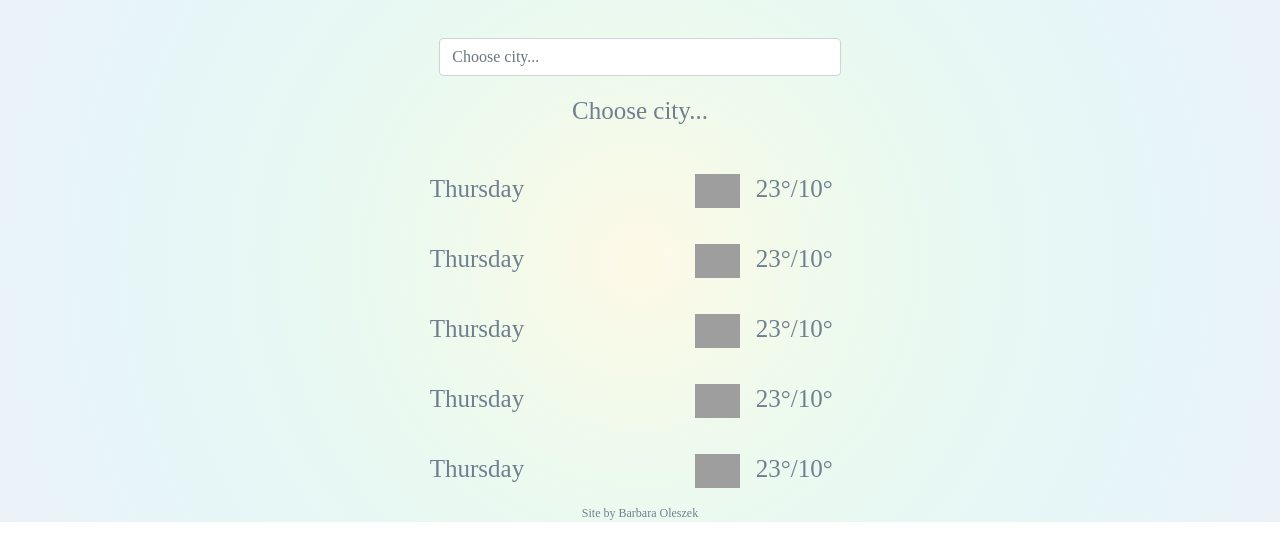
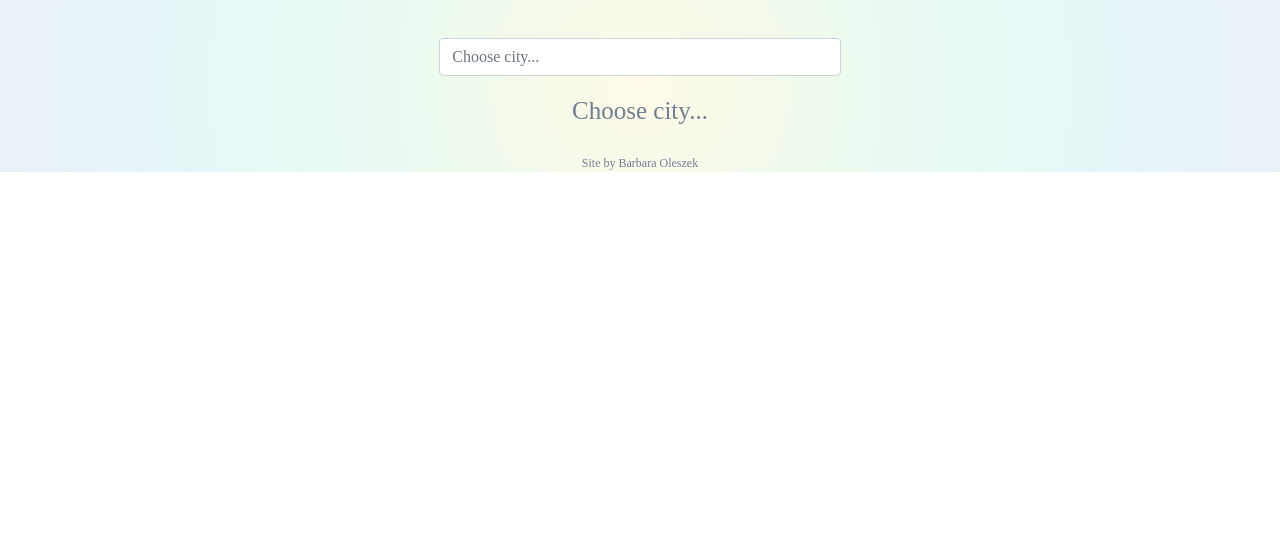
Before and after one commit to barbaraoleszek/weather-project-react, a React (Create React App) app: page / in a window 1280 px wide. Shown: the top 560 px of the page. Built offline with nearby package versions, Linux system fonts and the light colour scheme; grey boxes are pictures that could not be loaded.

Commit message:
added weather

```diff
--- a/src/App.js
+++ b/src/App.js
@@ -1,6 +1,6 @@
 import "./App.css";
 import Search from "./Search";
-import NextDay from "./NextDay";
+
 
 
 
@@ -10,11 +10,6 @@ export default function App() {
       <div className="Container">
         <Search />
 
-        <NextDay />
-        <NextDay />
-        <NextDay />
-        <NextDay />
-        <NextDay />
       </div>
       <a
       className="personal-info"
--- a/src/MainCity.js
+++ b/src/MainCity.js
@@ -1,4 +1,4 @@
-import React from "react";
+  import React from "react";
 
 
 export default function MainCity(props) {
@@ -15,6 +15,7 @@ export default function MainCity(props) {
         }
     let icon = `http://openweathermap.org/img/wn/${props.data.icon}@2x.png`;
   return (
+    <div>
     <div className="row p-2 justify-content-center">
       <div className="col p-2 col-md-3">
         <div className="pt-2 text-center weather-now city">{props.data.city}</div>
@@ -41,5 +42,6 @@ export default function MainCity(props) {
         </div>
       </div>
     </div>
+    </div>
   );
 }
--- a/src/NextDay.js
+++ b/src/NextDay.js
@@ -1,15 +1,22 @@
 import React from "react";
 
-export default function NextDay() {
+
+export default function NextDay(props) {
+  return props.data.map(function(dailyData, index) {
+    if (index < 5) {
       return (
         <div className="weather-forecast">
-      <div className="row p-2 justify-content-center first">
-        <div className="col p-2 col-sm-2 day">Thursday</div>
+          <div className="row p-2 justify-content-center first" key={index}>
+            <div className="col p-2 col-sm-2 day">{new Date(dailyData.dt *1000).toLocaleString("default", { weekday: "long" })}</div>
             <div className="col p-2 col-sm-2 icon">
               <img src="http://openweathermap.org/img/wn/01d@2x.png" alt="icon" />
             </div>
-        <div className="col p-2 col-sm-2 temperature">23°/10°</div>
+            <div className="col p-2 col-sm-2 temperature">{Math.round(dailyData.temp.max)}°/{Math.round(dailyData.temp.min)}°</div>
           </div>
         </div>
       );
+    } else {
+      return null;
     }
+  });
+}
--- a/src/Search.js
+++ b/src/Search.js
@@ -1,28 +1,39 @@
 import React,{ useState } from "react";
 import axios from "axios";
 import MainCity from "./MainCity.js";
+import NextDay from "./NextDay.js";
+// import NextDay from "./NextDay.js";
 
 export default function Search() {
-const [city, setCity] = useState("");
-let [weatherInfo, setWeatherInfo] = useState({});
-    let apiKey = "6c4290abd5648abaf091c539d72478db";
+  const [city, setCity] = useState("");
+  let [weatherInfo, setWeatherInfo] = useState({});
+  let apiKey = "6c4290abd5648abaf091c539d72478db";
   let url = `https://api.openweathermap.org/data/2.5/weather?q=${city}&units=metric&appid=${apiKey}`;
 
+
 function showWeather(response) {
+  let latitude = response.data.coord.lat;
+  let longtitude = response.data.coord.lon;
+  let forecastUrl = `https://api.openweathermap.org/data/2.5/onecall?lat=${latitude}&lon=${longtitude}&units=metric&appid=${apiKey}`;
 
+  axios.get(forecastUrl).then(function(forecastResponse) {
     setWeatherInfo({
-
+        coordinates: response.data.coord,
         temperature: response.data.main.temp,
         humidity: response.data.main.humidity,
         description: response.data.weather[0].description,
         wind: response.data.wind.speed,
         city: response.data.name,
-        icon: response.data.weather[0].icon
+        icon: response.data.weather[0].icon,
+        forecast: forecastResponse.data.daily
     });
+  })
+
 }
 
 function handleSubmit(event) {
     event.preventDefault();
+
     axios.get(url).then(showWeather);
 
 }
@@ -44,7 +55,7 @@ function showCity(event) {
         </form>
       </div>
     </div>
-    {weatherInfo.temperature ? <MainCity data={weatherInfo} /> : <div className="row p-2 justify-content-center"><p>Choose city...</p></div>}
+    {weatherInfo.temperature ? <div><MainCity data={weatherInfo} /><NextDay data={weatherInfo.forecast} /></div> : <div className="row p-2 justify-content-center"><p>Choose city...</p></div>}
     </div>
   );
 }
```
Lines whose indentation alone changed are shown as unchanged.
